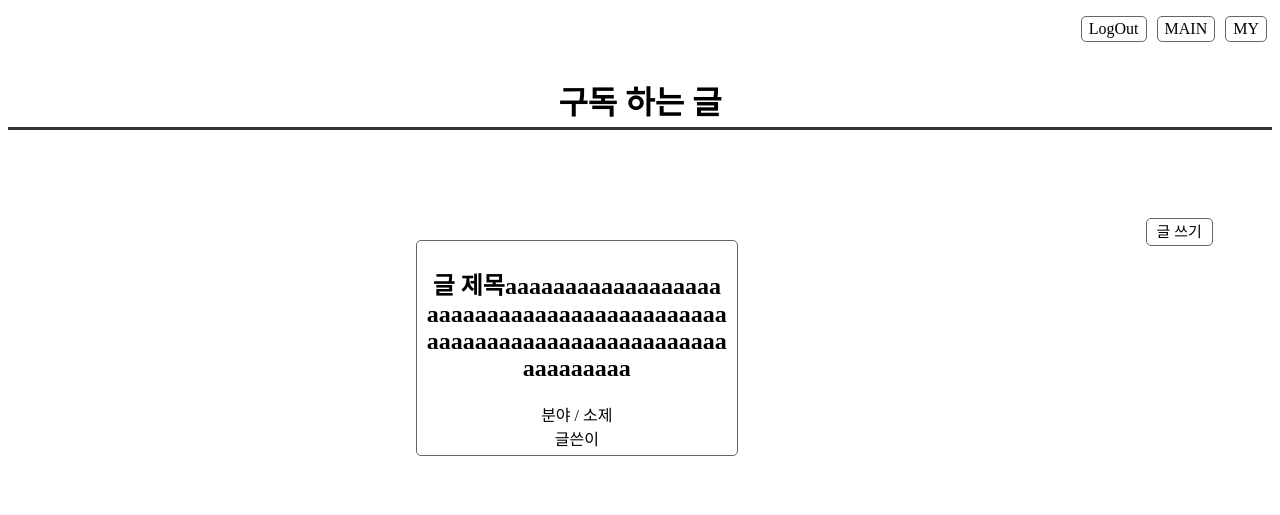
After one commit to imsaulpark/WebProject, a PHP site: page /html/post_list.html in a window 1280 px wide. The commit adds this page. Shown: the top 515 px of the page. Run offline with PHP 8.4, Linux system fonts and the light colour scheme.

Commit message:
post_list 추가

```diff
--- /dev/null
+++ b/css/post_list.css
@@ -0,0 +1,40 @@
+ul{list-style: none;}
+li{list-style: none;}
+a{text-decoration: none; color: #000;}
+p{margin: 0px; }
+
+.header{width: auto; height: 40px; margin: 0px auto; text-align: center;}
+.header .btnArea {width: 100%; height: 40px;}
+.header ul li{
+   float: right;
+   padding: 3px 7px;
+   border-radius: 5px;
+   margin: 0px 5px;
+   border: 1px solid #666666;
+}
+#title{height: 50px; margin: 20px 0px; border-bottom: 3px solid #333333; }
+.bodyInbox .content{width: 100%; height: 100%; clear:both; margin-top: 50px; }
+
+.bodyInbox .content .leftBox{float: left; width: 90%; padding: 40px 0px; box-sizing: border-box;}
+.leftBox div{width: 170px; margin: 20px auto;}
+.leftBox ul{width: 242px;    margin: 0 auto;}
+.leftBox ul li input{border: 1px solid #666; height: 24px; width: 150px; margin: 5px; }
+.leftBox ul li span{width: 80px; display: inline-block;}
+div .list{width: 300px; padding: 5px 10px; border: 1px solid #666666; border-radius: 5px; background: none; text-align: center;}
+h2 {word-break:break-all;}
+span .category {float: left;}
+span .soje{float: right;}
+.bodyInbox .content .rightBox{float: right; width: 10%; padding: 40px 0px; box-sizing: border-box;}
+
+
+.content p{width: 160px; margin: 0px auto;}
+.write {font-size: 15px; padding: 5px 10px; border: 1px solid #666666; border-radius: 5px; background: none; text-align: center;}
+
+.content ul{width: 600px; height: 550px; margin: 0 auto;}
+.content ul li input{border: 1px solid #666; border-radius: 3px; height: 24px; width: 450px; margin: 5px;}
+textarea{border: 1px solid #666; border-radius: 3px; height: 400px; width: 450px; margin: 5px;}
+.content ul span{width: 120px; display: inline-block;}
+#auto{font-size: 14px; border: 1px solid #666; border-radius: 3px; height: 21px; width: auto; margin: 5px; padding: 3px}
+#content{width: 120px; float: left; margin: 0px 0px;}
+#textarea{float: left; height: 500px; width: 450px;}
+form ul li select{border: 1px solid #666; border-radius: 3px; height: 24px; width: 150px; margin: 5px 0px;}
--- a/css/write.css
+++ b/css/write.css
@@ -9,8 +9,8 @@ p{margin: 0px; }
 
 
 .content p{width: 160px; margin: 0px auto;}
-.btn {padding: 5px 10px; border: 1px solid #666666; border-radius: 5px; background: none; text-align: center;}
-.btn a{font-size: 15px}
+.btn {font-size: 15px; padding: 5px 10px; border: 1px solid #666666; border-radius: 5px; background: none; text-align: center;}
+
 .content ul{width: 600px; height: 550px; margin: 0 auto;}
 .content ul li input{border: 1px solid #666; border-radius: 3px; height: 24px; width: 450px; margin: 5px;}
 textarea{border: 1px solid #666; border-radius: 3px; height: 400px; width: 450px; margin: 5px;}
--- /dev/null
+++ b/html/post_list.html
@@ -0,0 +1,36 @@
+<!doctype html>
+<meta charset="utf-8">
+<html>
+   <head>
+      <link rel="stylesheet" type="text/css" href="../css/post_list.css">
+   </head>
+   <body>
+      <div class="header">
+         <div class="btnArea">
+            <ul>
+               <li><a href="mypage.html">MY</a></li>
+               <li><a href="">MAIN</a></li>
+               <li><a href="index.html" onclick="logout()">LogOut</a></li>
+            </ul>
+         </div>
+      </div>
+      <div class="header" id="title">
+         <h1>구독 하는 글</h1>
+      </div>
+      <div class="bodyInbox">
+         <div class="content">
+            <div class="leftBox">
+               <div class="list">
+               	<h2>글 제목aaaaaaaaaaaaaaaaaaaaaaaaaaaaaaaaaaaaaaaaaaaaaaaaaaaaaaaaaaaaaaaaaaaaaaaaaaaaa</h2>
+               	<p>분야 / 소제</p>
+               	<p>글쓴이 </p>
+               </div>
+            </div>
+            <div class="rightBox">
+               <a class="write" href="./write.html">글 쓰기</a>
+            </div>
+         </div>
+      </div>
+      <script type="text/javascript" src="../js/index.js"></script>
+   </body>
+</html>
--- a/html/write.html
+++ b/html/write.html
@@ -28,8 +28,8 @@
 						<div id="textarea"><textarea name="content" placeholder="글 내용을 입력하세요."></textarea></div>
 					</ul>
 					<p>
-						<button class="btn" name="cancel" id=""><a>취소</a></button>
-						<button class="btn" name="save" id=""><a>글 올리기</a></button>
+						<button class="btn" name="save" id="">글 올리기</button>
+						<button class="btn" name="cancel" id="">취소</button>
 					</p>
 				</form>
 			</div>
```
Also changed, not shown: css/subscribe.css (deleted, +0 -27 lines), html/subscribe.html (deleted, +0 -36 lines).
